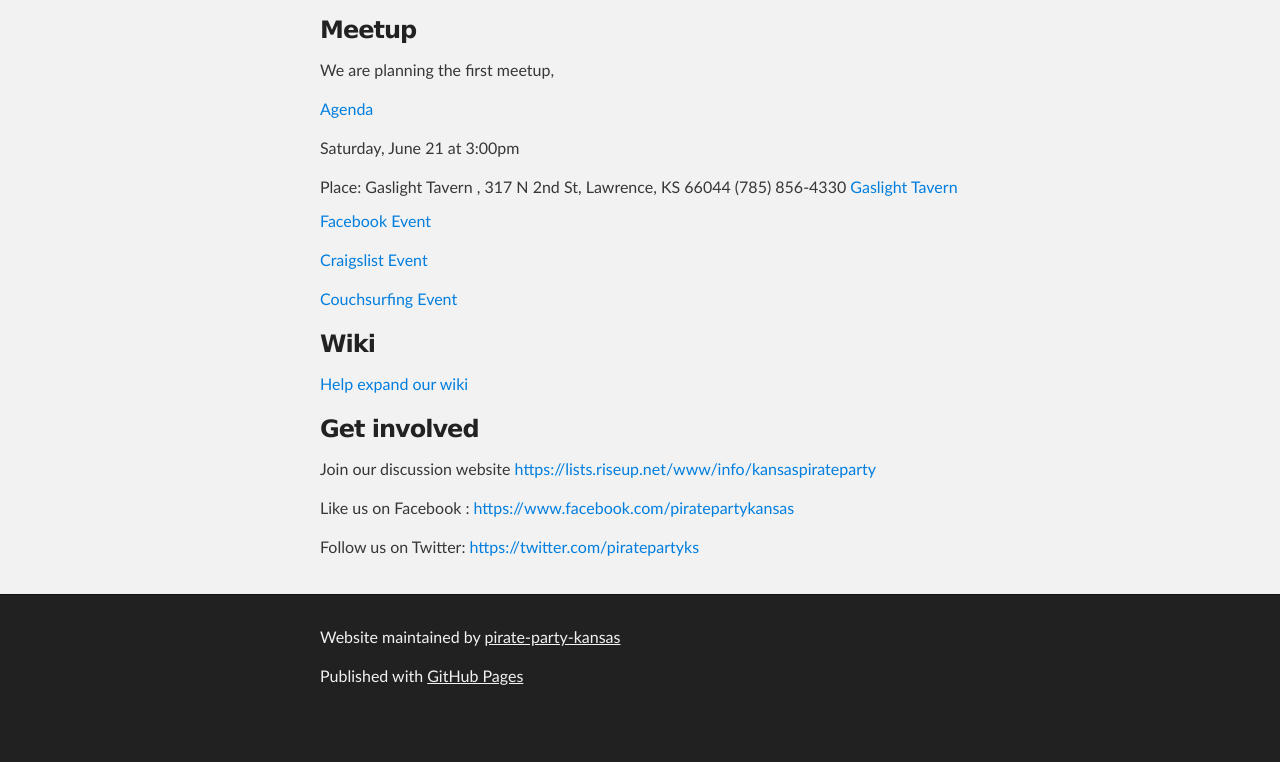
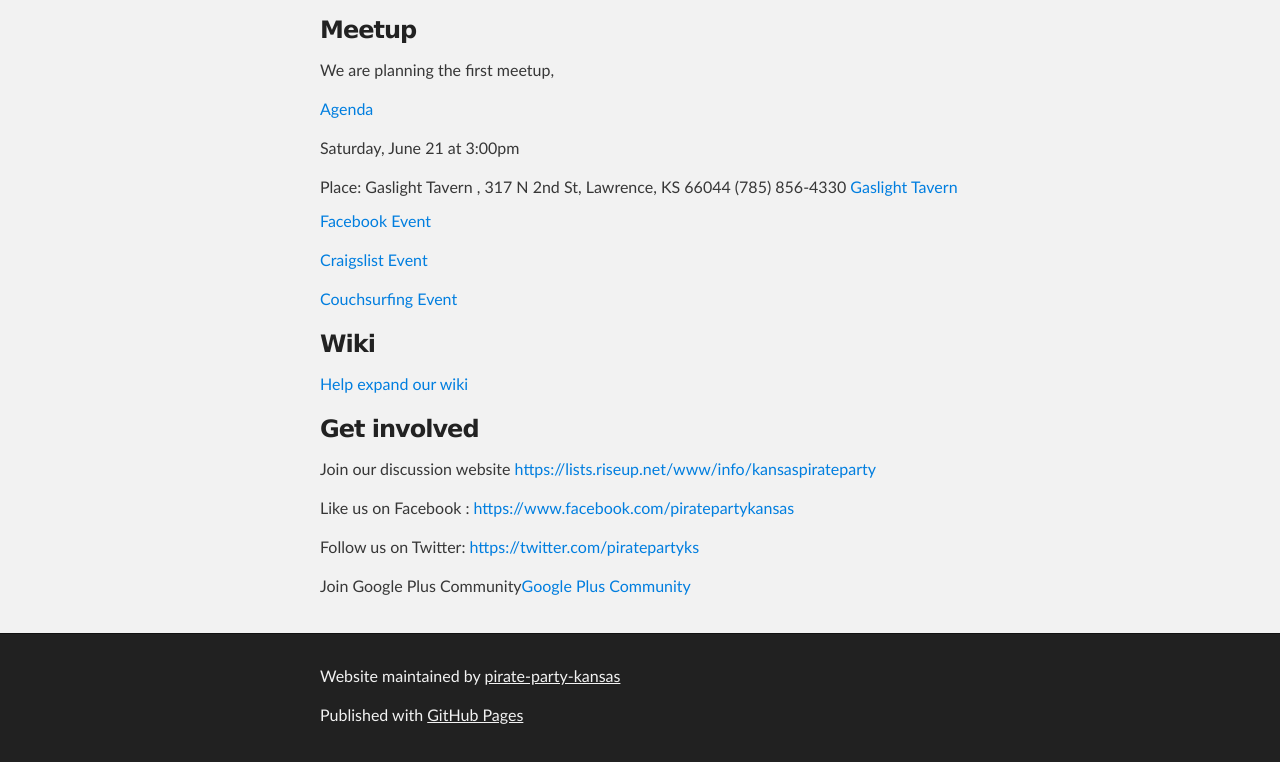
Before and after one commit to pirate-party-kansas/website, a plain HTML site: page index.html in a window 1280 px wide. Shown: the part 453-1215 px from the top of the page. Before the commit the page ends 1176 px from the top, so only its background shows below. Drawn offline with Linux system fonts and the light colour scheme.

Commit message:
Google Plus Community

```diff
--- a/index.html
+++ b/index.html
@@ -59,6 +59,10 @@ We are planning the first meetup,
 <p>Like us on Facebook : <a href="https://www.facebook.com/piratepartykansas">https://www.facebook.com/piratepartykansas</a></p>
 
 <p>Follow us on Twitter: <a href="https://twitter.com/piratepartyks">https://twitter.com/piratepartyks</a></p>
+
+<p>Join Google Plus Community<a href="https://plus.google.com/u/0/communities/103901687456848127286">Google Plus Community</a></p>
+
+
       </section>
     </div>
 
```
